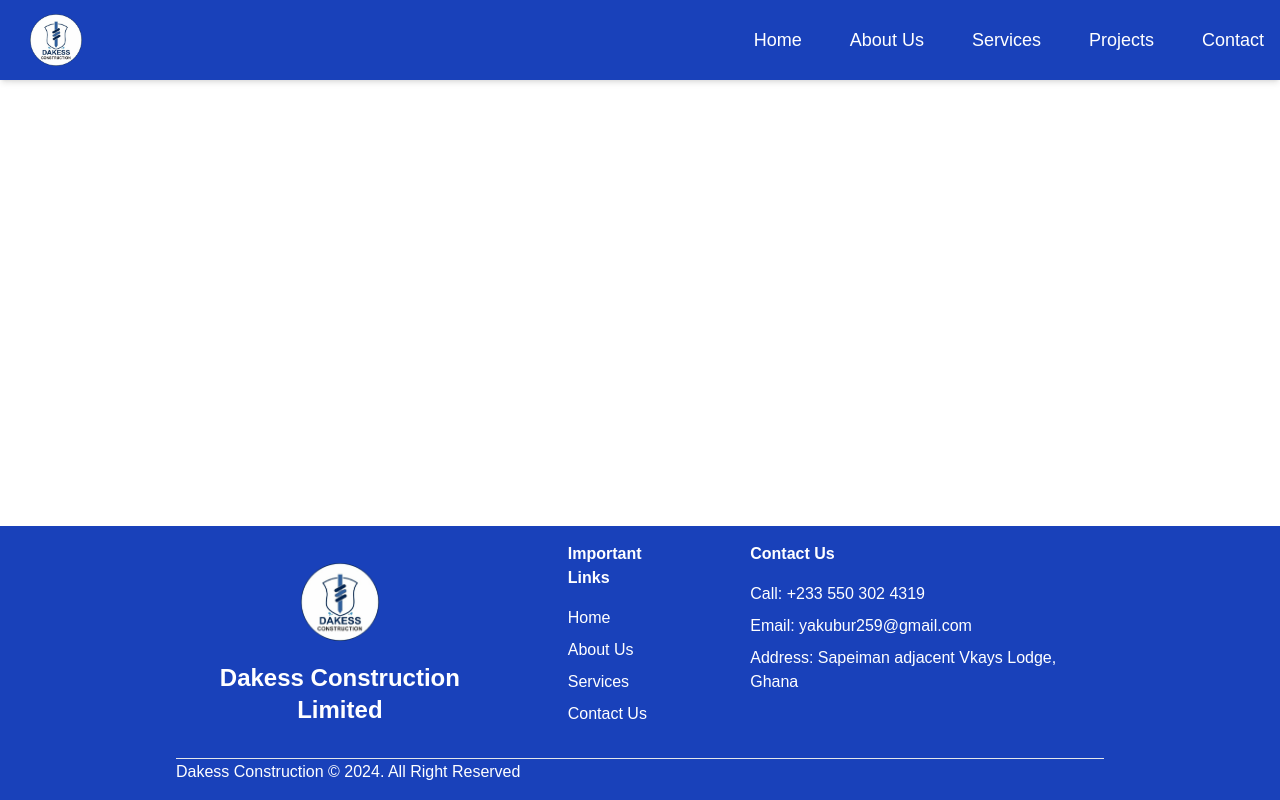
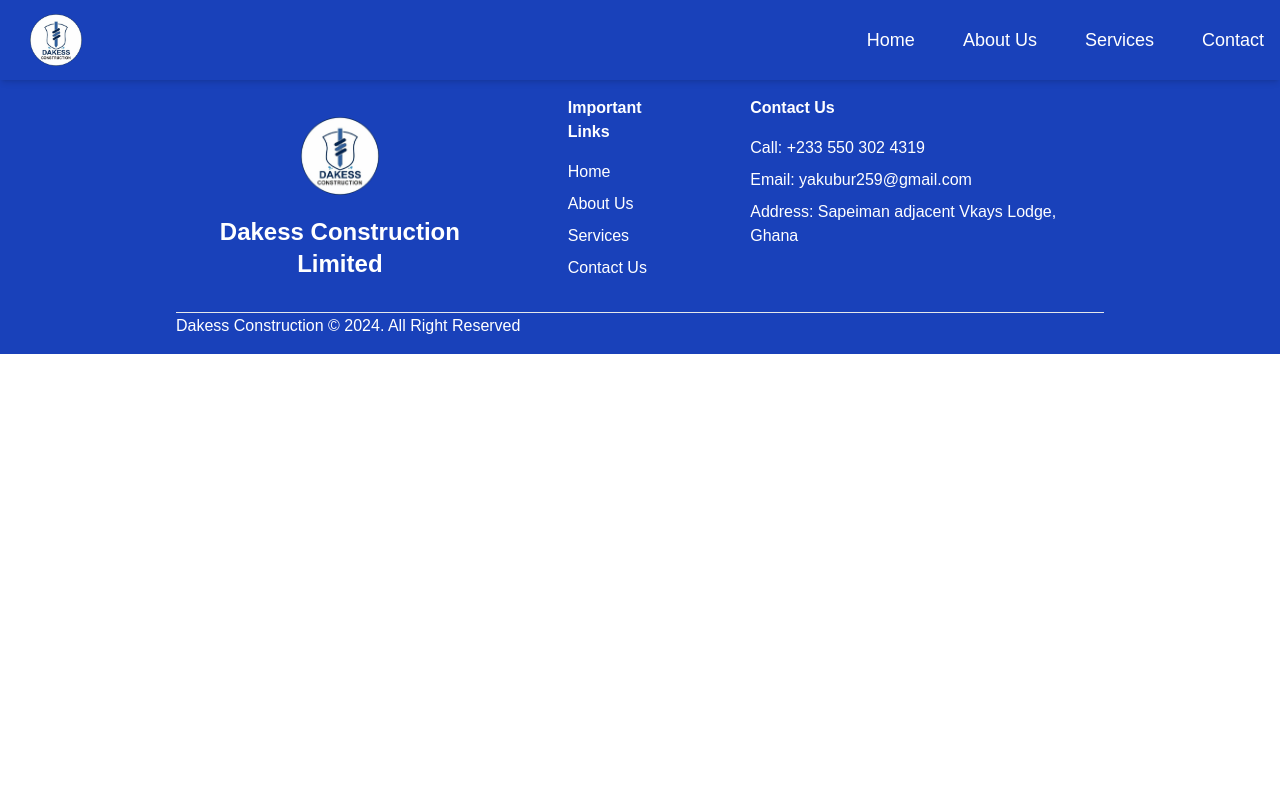
Before and after one commit to Gabby-Tech1/darkess-company, a Next.js app: page / in a window 1280 px wide. Built offline with nearby package versions, Linux system fonts and the light colour scheme.

Commit message:
Done with the routing for every page and links

```diff
--- a/app/_components/Footer.tsx
+++ b/app/_components/Footer.tsx
@@ -1,10 +1,11 @@
 import Image from 'next/image'
 import React from 'react'
 import logo from '@/public/logo-img.png'
+import Link from 'next/link'
 
 const Footer = () => {
   return (
-    <section className="bg-blue w-full flex flex-col text-white px-4 md:px-44 absolute bottom-0 py-4">
+    <section className="bg-blue w-full flex flex-col text-white px-4 md:px-44 py-4">
         <div className="flex md:flex-row flex-col justify-center gap-4 md:gap-16 items-start">
             <div className="flex flex-col gap-0 items-center pb-4 md:pb-8">
                 <Image src={logo} alt="logo" width={120} height={120} />
@@ -13,10 +14,10 @@
             <div className="flex flex-col gap-4 md:justify-center">
                 <h1 className="font-semibold">Important Links</h1>
                 <ul className="flex flex-col gap-2">
-                    <li className="cursor-pointer">Home</li>
-                    <li className="cursor-pointer">About Us</li>
-                    <li className="cursor-pointer">Services</li>
-                    <li className="cursor-pointer">Contact Us</li>
+                    <Link href="/" className="cursor-pointer">Home</Link>
+                    <Link href="/about" className="cursor-pointer">About Us</Link>
+                    <Link href="/services" className="cursor-pointer">Services</Link>
+                    <Link href="/contact" className="cursor-pointer">Contact Us</Link>
                 </ul>
             </div>
             <div className="flex flex-col gap-4 justify-center mb-4">
--- a/app/_components/Navbar.tsx
+++ b/app/_components/Navbar.tsx
@@ -24,11 +24,10 @@
                     {/* <span className="text-2xl font-bold tracking-wide">Dakess Construction</span> */}
                 </div>
                 <ul className="hidden lg:flex ml-14 space-x-12 font-medium text-lg text-white">
-                    <li className='duration-300 ease-in cursor-pointer'>Home</li>
-                    <li className='duration-300 ease-in cursor-pointer'>About Us</li>
-                    <li className='duration-300 ease-in cursor-pointer'>Services</li>
-                    <li className='duration-300 ease-in cursor-pointer'>Projects</li>
-                    <li className='duration-300 ease-in cursor-pointer'>Contact</li>
+                    <Link href="/" className='duration-300 ease-in cursor-pointer'>Home</Link>
+                    <Link href="/about" className='duration-300 ease-in cursor-pointer'>About Us</Link>
+                    <Link href="/services" className='duration-300 ease-in cursor-pointer'>Services</Link>
+                    <Link href="/contact" className='duration-300 ease-in cursor-pointer'>Contact</Link>
                 </ul>
                 <div className="lg:hidden md:flex md:flex-col justify-end text-white">
                     <button onClick={toggleNavbar}>
@@ -40,11 +39,10 @@
             {mobileDrawerOpen && (
                 <div className="fixed right-0 z-20 w-full p-12 flex flex-col bg-white justify-center items-center lg:hidden text-blue bg-opacity-70">
                     <ul className='font-semibold text-lg'>
-                        <li className='duration-300 ease-in py-3 text-center cursor-pointer'>Home</li> <hr className='w-60'/>
-                        <li className='duration-300 ease-in py-3 text-center cursor-pointer'>About Us</li> <hr className='w-60'/>
-                        <li className='duration-300 ease-in py-3 text-center cursor-pointer'>Services</li> <hr className='w-60'/>
-                        <li className='duration-300 ease-in py-3 text-center cursor-pointer'>Projects</li> <hr className='w-60'/>
-                        <li className='duration-300 ease-in py-3 text-center cursor-pointer'>Contact</li>
+                        <Link href="/" className='duration-300 ease-in py-3 text-center cursor-pointer'>Home</Link> <hr className='w-60'/>
+                        <Link href="/about" className='duration-300 ease-in py-3 text-center cursor-pointer'>About Us</Link> <hr className='w-60'/>
+                        <Link href="/services" className='duration-300 ease-in py-3 text-center cursor-pointer'>Services</Link> <hr className='w-60'/>
+                        <Link href="/contact" className='duration-300 ease-in py-3 text-center cursor-pointer'>Contact</Link>
                     </ul>
                 </div>
             )}
--- /dev/null
+++ b/app/about/page.tsx
@@ -0,0 +1,11 @@
+import React from 'react'
+
+const page = () => {
+  return (
+    <div>
+        About page under construction
+    </div>
+  )
+}
+
+export default page
--- /dev/null
+++ b/app/contact/page.tsx
@@ -0,0 +1,9 @@
+import React from 'react'
+
+const page = () => {
+  return (
+    <div>Contact Page under construction</div>
+  )
+}
+
+export default page
--- /dev/null
+++ b/app/services/page.tsx
@@ -0,0 +1,9 @@
+import React from 'react'
+
+const page = () => {
+  return (
+    <div>Service page under construction</div>
+  )
+}
+
+export default page
```
